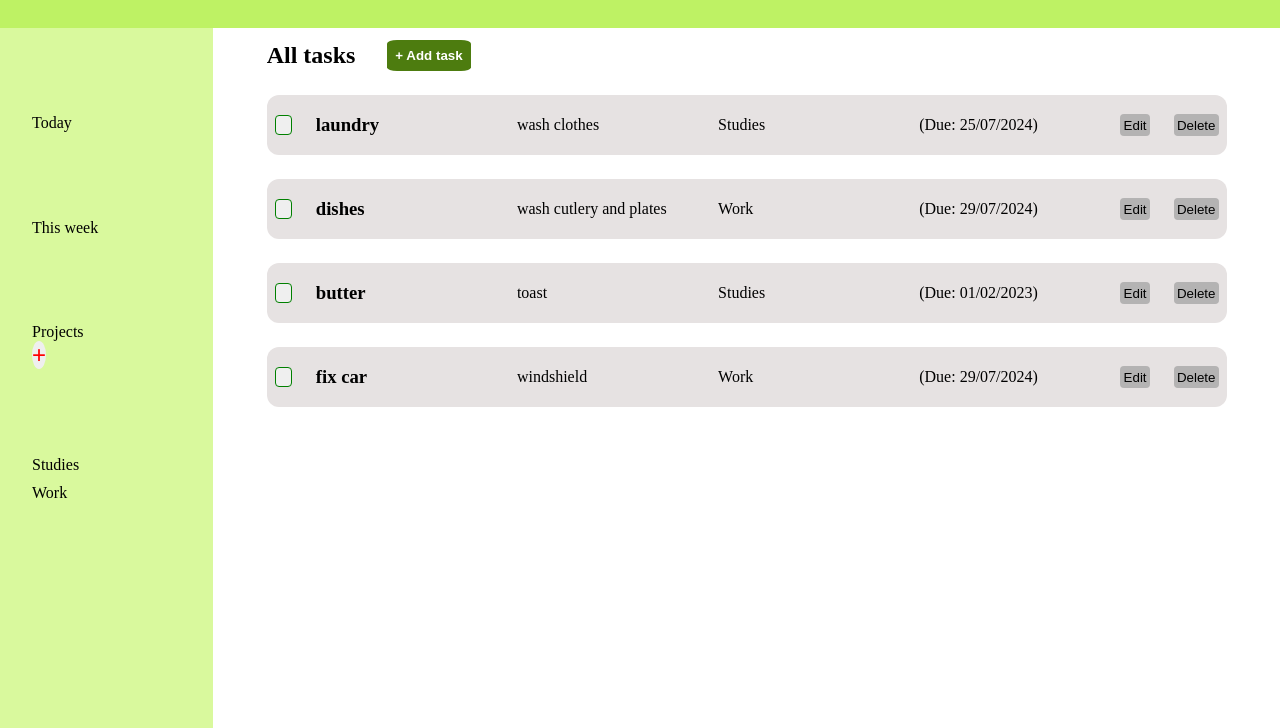
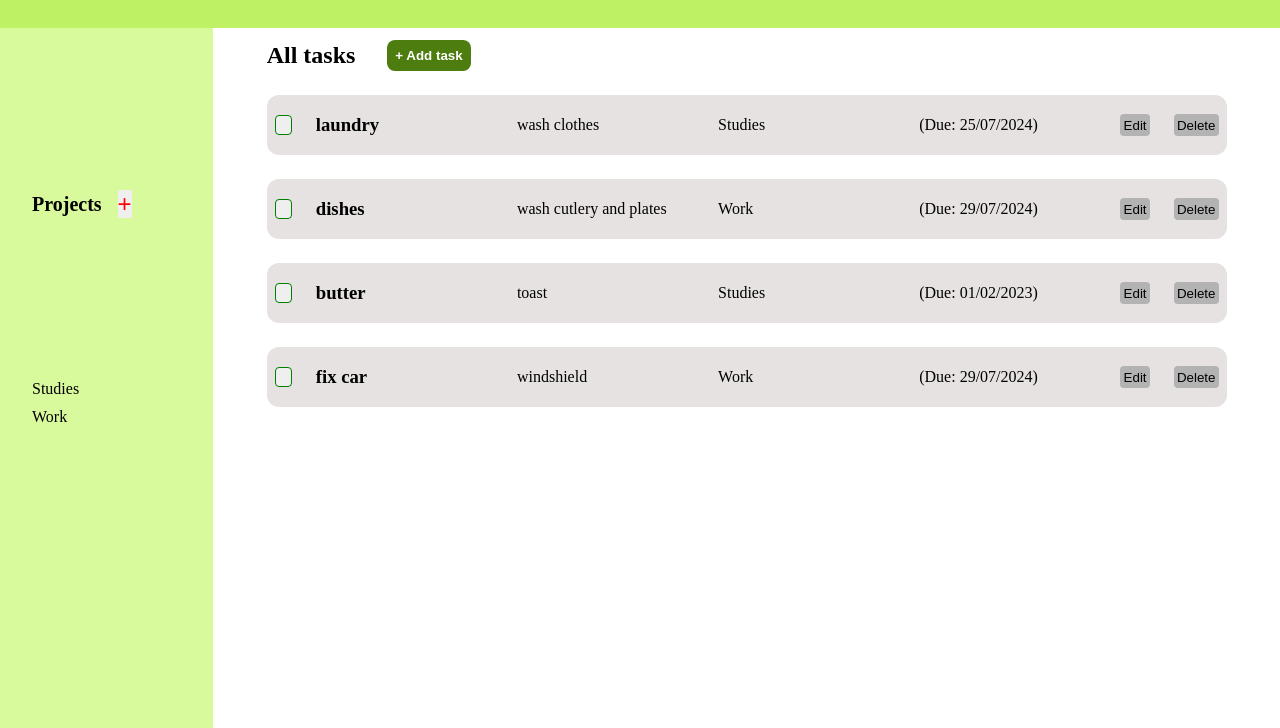
Before and after one commit to weBidji/to-do-list, a website built with webpack: page src/index.html in a window 1280 px wide. Shown: the part 72-800 px from the top of the page. Built offline with nearby package versions, Linux system fonts and the light colour scheme.

Commit message:
removed unused nav links

```diff
--- a/src/index.js
+++ b/src/index.js
@@ -14,3 +14,5 @@ document.addEventListener('DOMContentLoaded', () => {
 //styling
 
 //default option in dropdown
+
+//uppercase first letter in inputs
--- a/src/init.js
+++ b/src/init.js
@@ -39,13 +39,13 @@ export function loadUI() {
 
     const navBar = document.createElement('nav');
     document.body.appendChild(navBar);
-    const navLinks = document.createElement('ul');
+    const navLinks = document.createElement('div');
     navBar.appendChild(navLinks);
 
     navLinks.id = 'nav-links';
     navBar.id = 'nav';
-    createNavLink('Today', navLinks);
-    createNavLink('This week', navLinks);
+    //createNavLink('Today', navLinks);
+    //createNavLink('This week', navLinks);
 
 
 
--- a/src/projects.js
+++ b/src/projects.js
@@ -31,11 +31,17 @@ export function projectList() {
     projectsBox.id = 'projects-box';
     navLinks.appendChild(projectsBox);
 
-    addProjectButton.addEventListener('click', () => {
+    addProjectButton.addEventListener('click', (e) => {
 
-        console.log('adding project to projects list');
-        projectInput();
+        const projectForm = document.getElementById('project-form');
 
+        if (projectForm) {
+            e.preventDefault();
+        } else {
+
+            console.log('adding project to projects list');
+            projectInput();
+        }
 
     })
 
@@ -142,6 +148,8 @@ export function renderProjects() {
         projectContainer.appendChild(deleteProjectButton);
         deleteProject();
     })
+
+    filterProjects();
 }
 
 export function filterProjects() {
--- a/src/style.css
+++ b/src/style.css
@@ -47,7 +47,7 @@ nav {
     color: black;
     background-color: var(--lime-200);
     padding-left: 2rem;
-    /* border-right: 1px solid var(--lime-600) */
+
 }
 
 #nav-links {
@@ -59,12 +59,15 @@ nav {
     text-align: left;
 }
 
+
+
 #projects {
 
     display: flex;
-    flex-direction: row;
+    flex-direction: column;
     gap: 2rem;
     align-items: center;
+    /* border: 1px solid black; */
 }
 
 .project-container {
@@ -77,15 +80,15 @@ nav {
 }
 
 .delete-project-button {
-    visibility:hidden;
-    opacity:0;
-    transition:opacity 0.3s ease-in-out;
+    visibility: hidden;
+    opacity: 0;
+    transition: opacity 0.3s ease-in-out;
 
 }
 
 .project-container:hover .delete-project-button {
-    visibility:visible;
-    opacity:1;
+    visibility: visible;
+    opacity: 1;
     background-color: red;
 
 
@@ -95,13 +98,28 @@ nav {
     width: fit-content;
     height: auto;
     font-size: 1.5rem;
-    border-radius: 50%;
+    border-radius: 12%;
     color: red;
     border-color: red;
     display: flex;
     align-items: center;
     justify-content: center;
 
+}
+
+#project-link-container {
+
+    display: flex;
+    flex-direction: row;
+    justify-content: space-between;
+    align-items: center;
+    gap: 1rem;
+    width: fit-content;
+}
+
+#projects-link {
+    font-weight: bold;
+    font-size: 1.25rem;
 }
 
 #projects-box {
@@ -114,8 +132,6 @@ nav {
 
 }
 
-
-
 #project-list {
     display: flex;
     flex-direction: column;
@@ -124,10 +140,7 @@ nav {
     transform: translateX(25px);
 }
 
-.current-project {
-    position: relative;
 
-}
 
 .current-project:hover,
 #projects-link:hover {
@@ -169,7 +182,7 @@ button:hover {
     background-color: var(--lime-700);
     border: none;
     padding: 0.5rem;
-    border-radius: 12%;
+    border-radius: 8px;
     font-weight: bold;
     color: white;
 }
```
